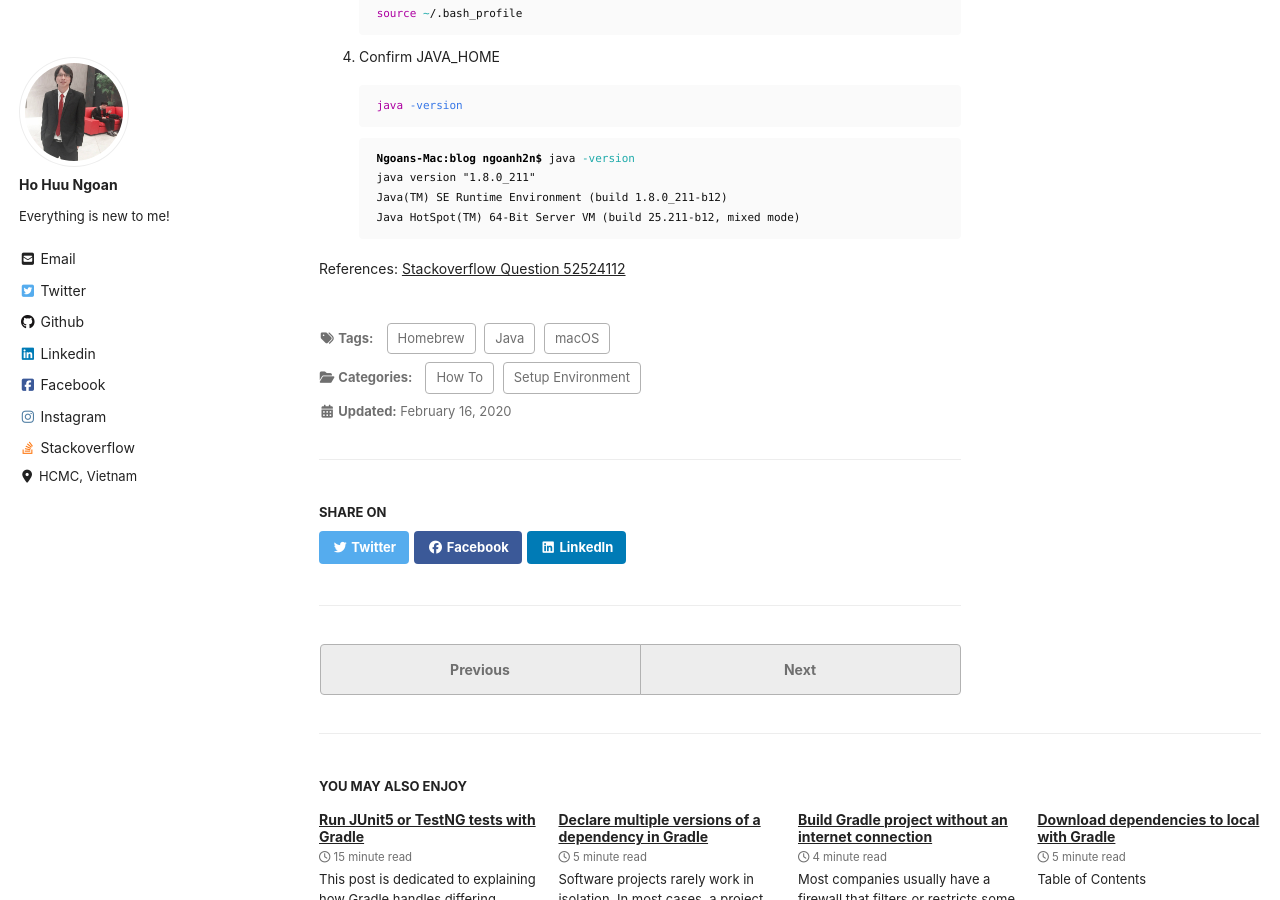
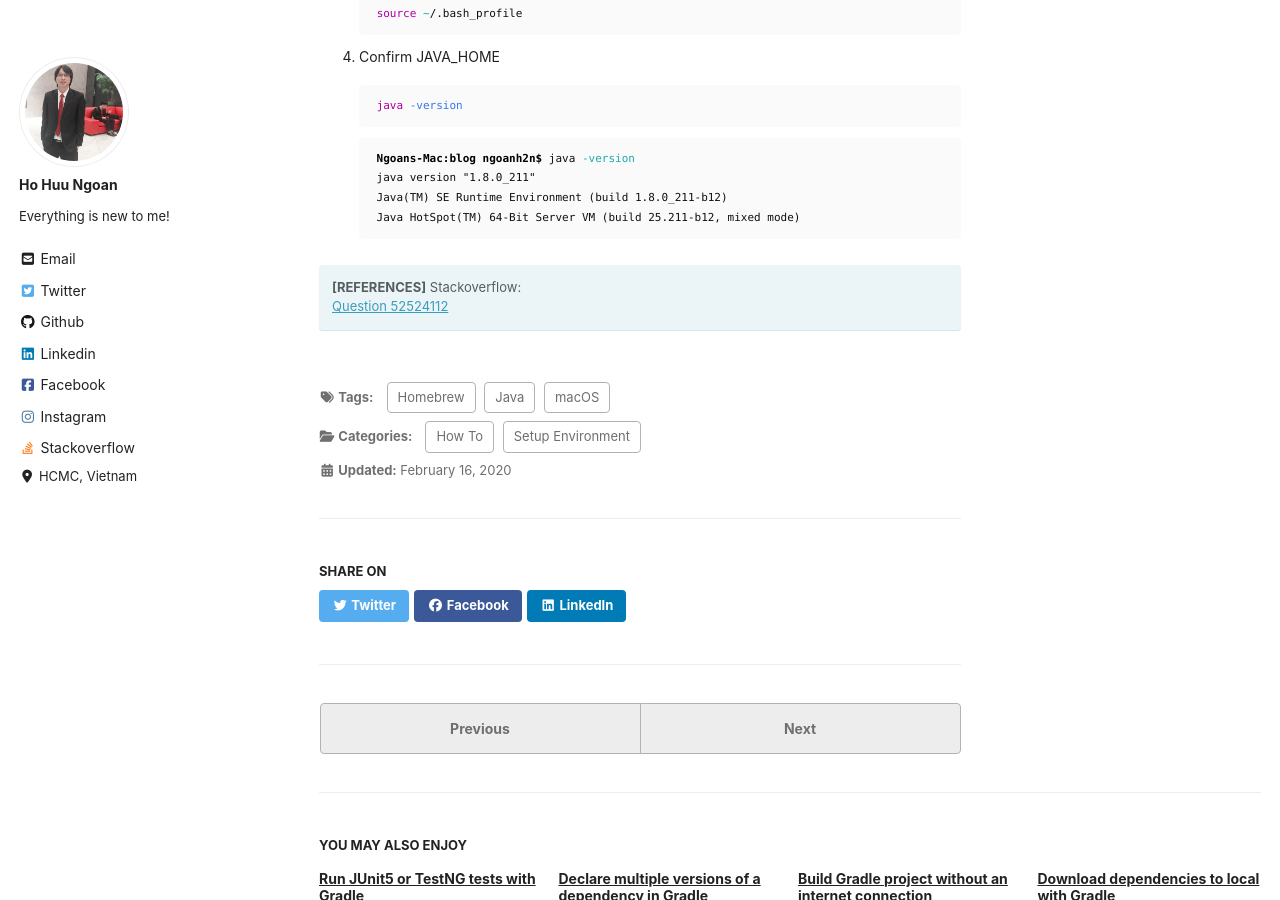
Before and after one commit to ngoanh2n/blog, a Jekyll site: the page built from _posts/2020-02-16-install-java-on-macos.md, in a window 1280 px wide and 900 px high, scrolled down 2179 px. Built offline with Jekyll 4.4.1, drawn with Linux system fonts in a browser that asks for light colours; cached includes are drawn as plain includes; nearby versions of some CDN libraries; comment, search, counter and statistics services are not loaded; a style sheet for code colours, icons or effects is not loaded; some of the changed lines change nothing that is shown.

Commit message:
[POST] To reference box

````diff
--- a/_posts/2020-02-16-install-java-on-macos.md
+++ b/_posts/2020-02-16-install-java-on-macos.md
@@ -122,4 +122,6 @@
     Java HotSpot(TM) 64-Bit Server VM (build 25.211-b12, mixed mode)
     ```
 
-References: [Stackoverflow Question 52524112](https://stackoverflow.com/questions/52524112/how-do-i-install-java-on-mac-osx-allowing-version-switching)
+**[REFERENCES]** Stackoverflow:<br/>
+[Question 52524112](https://stackoverflow.com/questions/52524112/how-do-i-install-java-on-mac-osx-allowing-version-switching){:target="_blank"}
+{: .notice--info}
````
